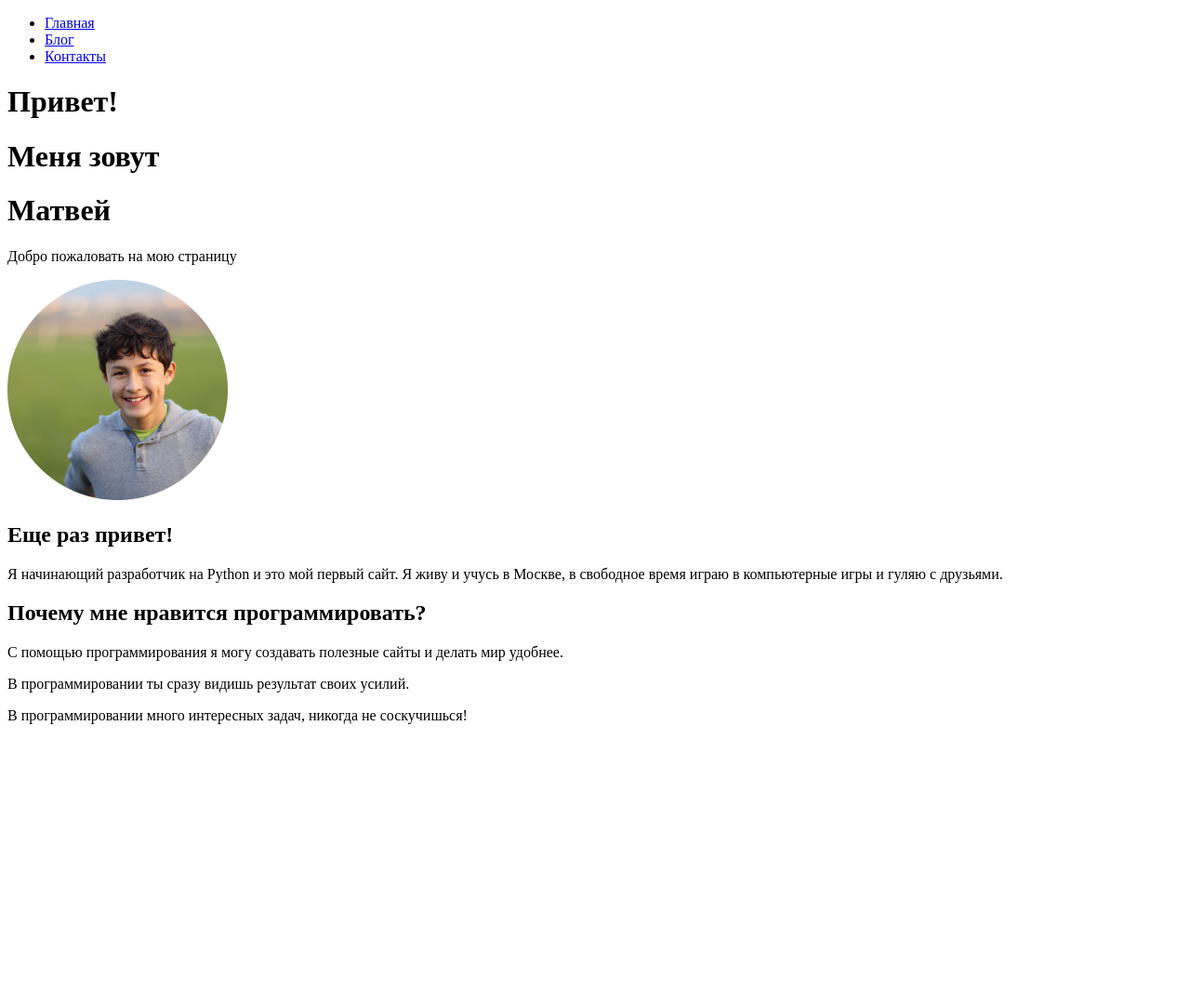
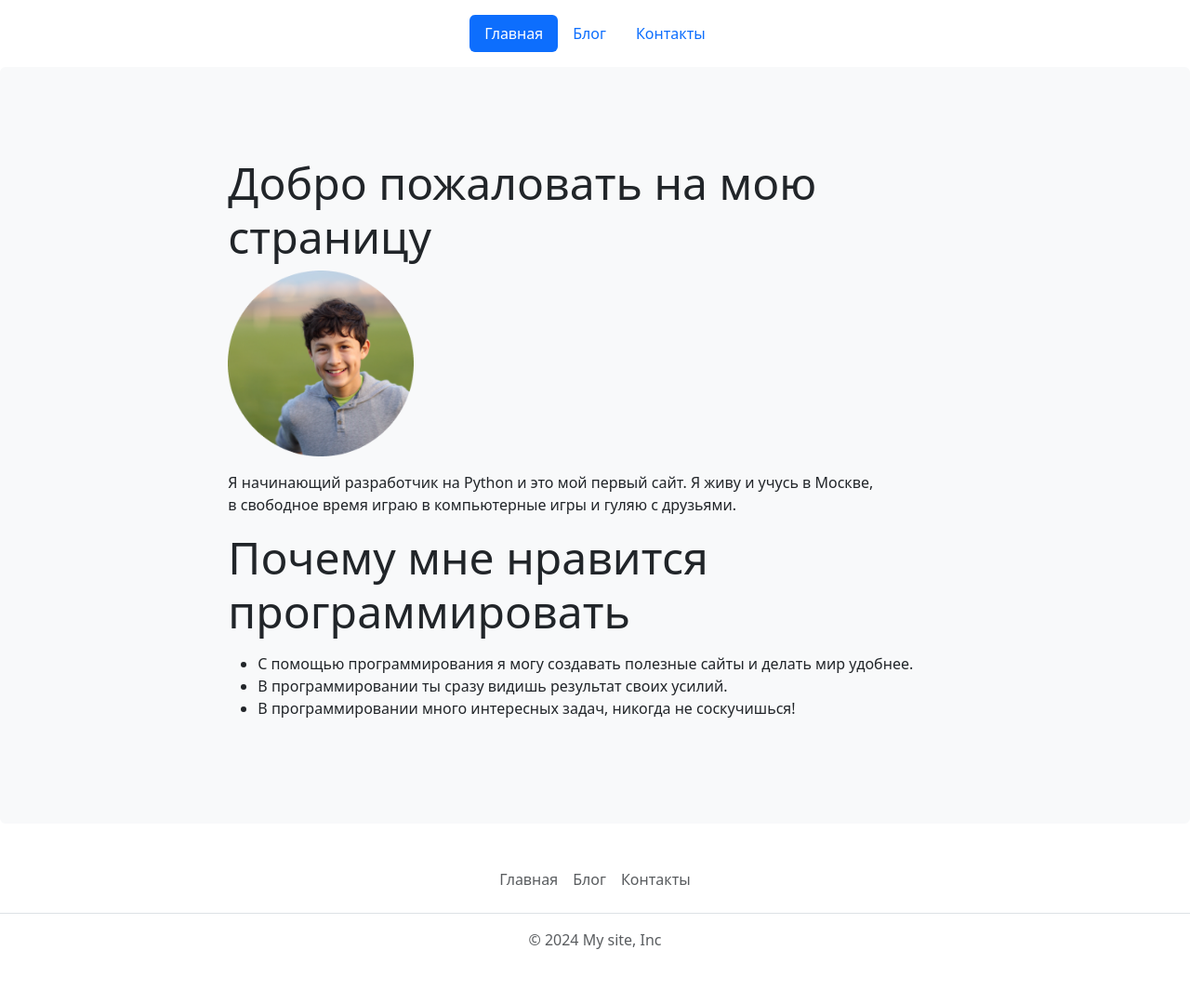
Before and after one commit to geksogen/Python_Lessons, a Flask app: page / in a window 1280 px wide. Shown: the whole page at 93% size. Before the commit the page ends 779 px from the top, so only its background shows below. Run offline with Flask 3, Linux system fonts and the light colour scheme.

Commit message:
add WEB site bootstrap

```diff
--- a/WEB_Site/Lite_web_flask/templates/index.html
+++ b/WEB_Site/Lite_web_flask/templates/index.html
@@ -4,51 +4,48 @@
     <meta charset="utf-8">
     <meta name="viewport" content="width=device-width">
     <title>Мой сайт</title>
+    <link href="https://cdn.jsdelivr.net/npm/bootstrap@5.3.2/dist/css/bootstrap.min.css" rel="stylesheet" integrity="sha384-T3c6CoIi6uLrA9TneNEoa7RxnatzjcDSCmG1MXxSR1GAsXEV/Dwwykc2MPK8M2HN" crossorigin="anonymous">
+
   </head>
   <body>
 
-    <ul class="main-menu">
-        <li><a href="/">Главная</a></li>
-        <li><a href="/blog">Блог</a></li>
-        <li><a href="/contacts">Контакты</a></li>
-    </ul>
+    <header class="d-flex justify-content-center py-3">
+      <ul class="nav nav-pills">
+        <li class="nav-item"><a href="/" class="nav-link active" aria-current="page">Главная</a></li>
+        <li class="nav-item"><a href="/blog" class="nav-link">Блог</a></li>
+        <li class="nav-item"><a href="/contacts" class="nav-link">Контакты</a></li>
+      </ul>
+    </header>
 
-    <div class='top'>
-      <h1>Привет!</h1>
-      <h1>Меня зовут</h1>
-      <h1>Матвей</h1>
-      <p class="top__text">Добро пожаловать на мою страницу</p>
+    <div class="bg-body-tertiary p-5 rounded">
+      <div class="col-sm-8 py-5 mx-auto">
+        <h3 class="display-5 fw-normal">Добро пожаловать на мою страницу</h3>
+        <p class="fs-5">
+          <img src="../static/image/about-photo.png" width="200" height="200" alt="my photo">
+        </p>
+        <p>Я начинающий разработчик на Python и это мой первый сайт. Я живу и учусь в Москве, в свободное время играю в компьютерные игры и гуляю с друзьями.</p>
+        <h4 class="display-5 fw-normal">Почему мне нравится программировать</h4>
+        <p>
+          <ul>
+        <li>С помощью программирования я могу создавать полезные сайты и делать мир удобнее.</li>
+        <li>В программировании ты сразу видишь результат своих усилий.</li>
+        <li>В программировании много интересных задач, никогда не соскучишься!</li>
+          </ul>
+        </p>
+    </div>
     </div>
 
-    <img class="w-75" src="../static/image/about-photo.png" alt="my photo">
 
-    <div class="about" id="about">
-      <h2 class="heading">Еще раз привет!</h2>
-      <p class="text">Я начинающий разработчик на Python и это мой первый сайт. Я живу и учусь в Москве, в свободное время играю в компьютерные игры и гуляю с друзьями.</p>
-    </div>
+    <footer class="py-3 my-4">
+    <ul class="nav justify-content-center border-bottom pb-3 mb-3">
+      <li class="nav-item"><a href="/" class="nav-link px-2 text-body-secondary">Главная</a></li>
+      <li class="nav-item"><a href="/blog#" class="nav-link px-2 text-body-secondary">Блог</a></li>
+      <li class="nav-item"><a href="/contacts" class="nav-link px-2 text-body-secondary">Контакты</a></li>
+    </ul>
+    <p class="text-center text-body-secondary">© 2024 My site, Inc</p>
+    </footer>
 
-    <div class="why">
-      <h2 class="heading">Почему мне нравится программировать?</h2>
-      <div class="card">
-          <p class="text">С помощью программирования я могу создавать полезные сайты и делать мир удобнее.</p>
-      </div>
-
-      <div class="card">
-        <p class="text">В программировании ты сразу видишь результат своих усилий.</p>
-      </div>
-
-      <div class="card">
-        <p class="text">В программировании много интересных задач, никогда не соскучишься!</p>
-      </div>
-    </div>
-
-    <footer class="footer">
-      <img src="../static/image/logo.svg" alt="logo">
-      <div class="icons">
-        <a href="#"><img src="../static/image/vk.svg" alt="vk"></a>
-        <a href="#"><img src="../static/image/facebook.svg" alt="facebook"></a>
-        <a href="#"><img src="../static/image/instagram.svg" alt="instagram"></a>
-      </div>
-    </footer>
+  <script src="https://cdn.jsdelivr.net/npm/@popperjs/core@2.11.8/dist/umd/popper.min.js" integrity="sha384-I7E8VVD/ismYTF4hNIPjVp/Zjvgyol6VFvRkX/vR+Vc4jQkC+hVqc2pM8ODewa9r" crossorigin="anonymous"></script>
+  <script src="https://cdn.jsdelivr.net/npm/bootstrap@5.3.2/dist/js/bootstrap.min.js" integrity="sha384-BBtl+eGJRgqQAUMxJ7pMwbEyER4l1g+O15P+16Ep7Q9Q+zqX6gSbd85u4mG4QzX+" crossorigin="anonymous"></script>
   </body>
 </html>
```
